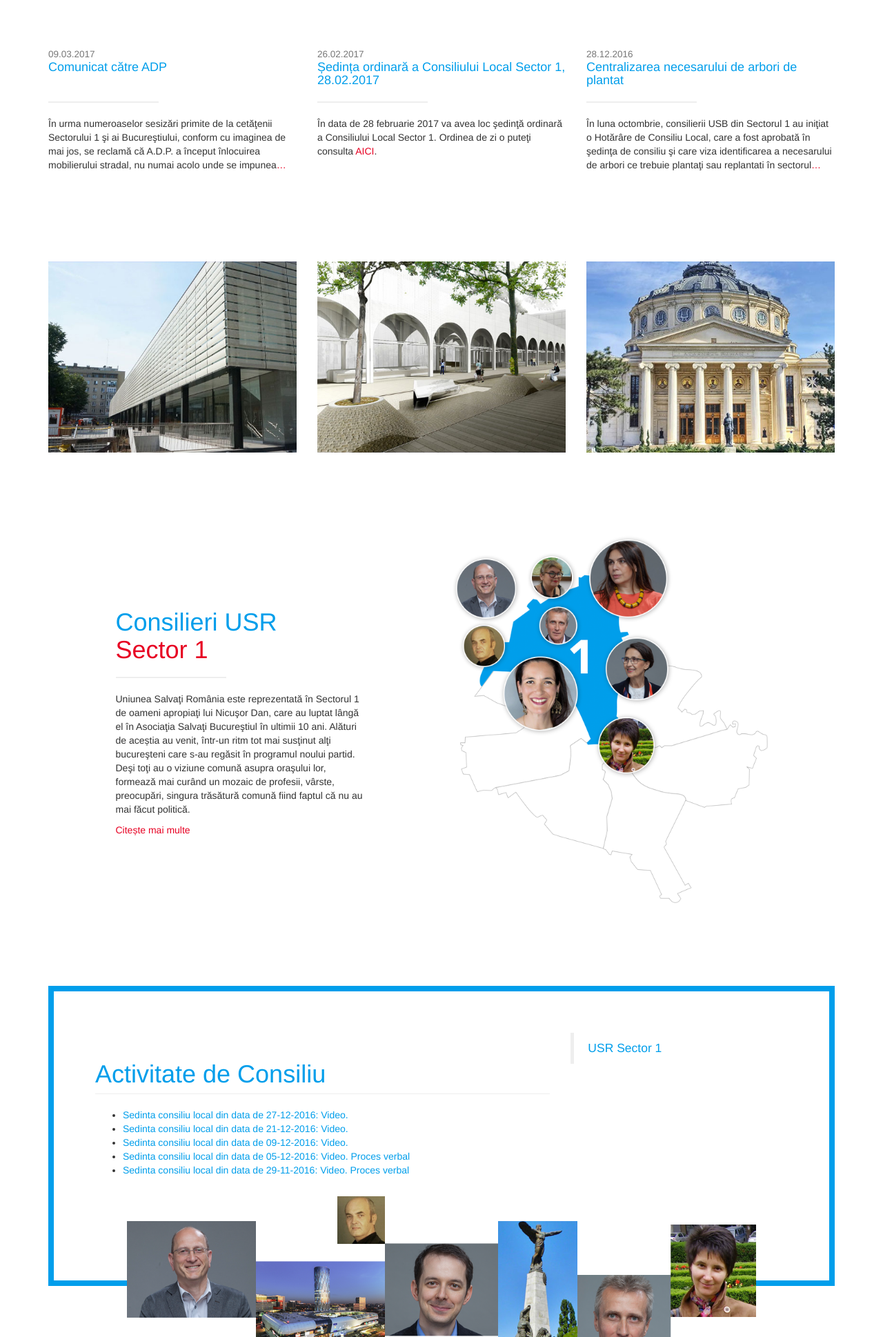
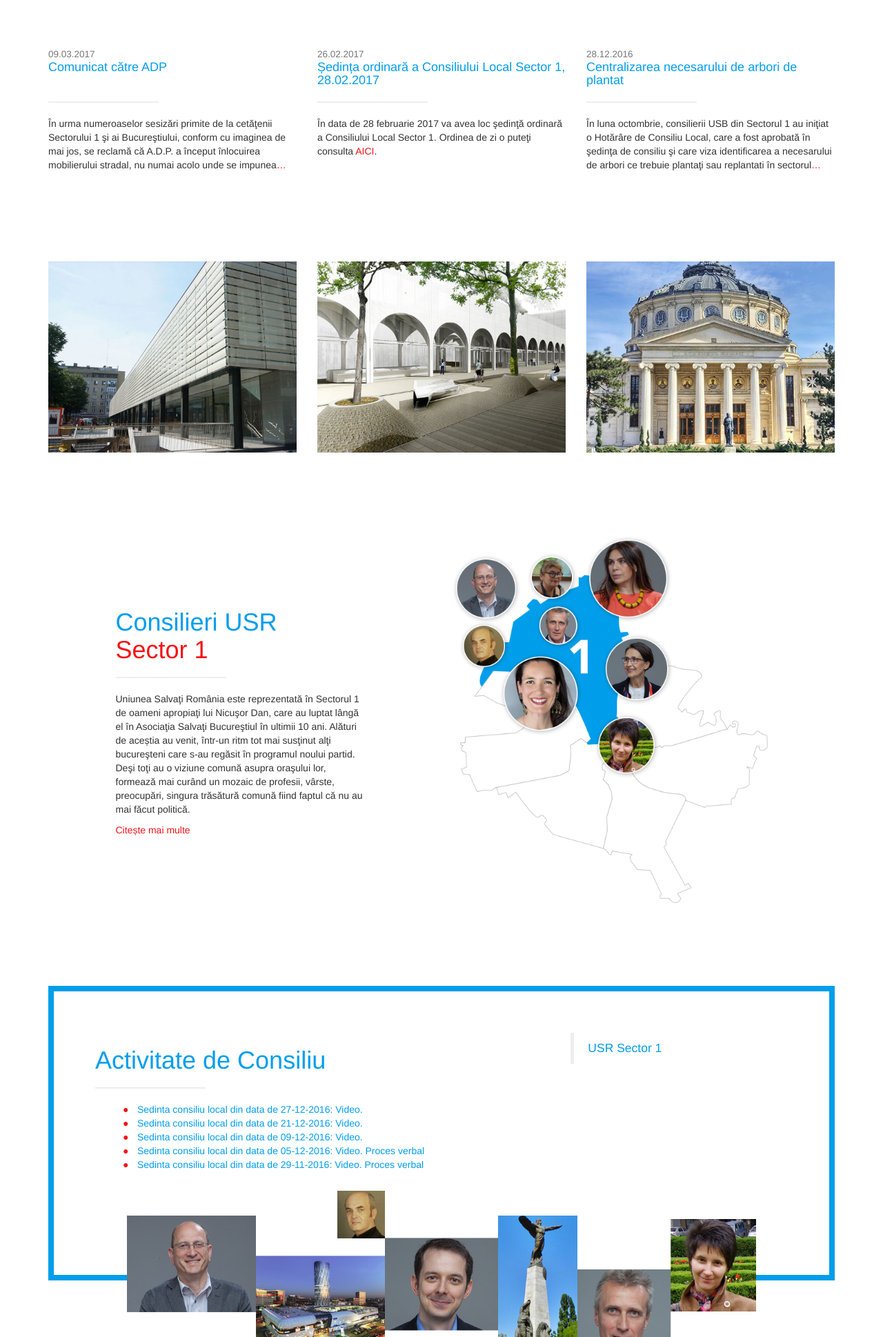
Before and after one commit to u-s-r/sector1, a PHP site: page /html/index.html in a window 1280 px wide. Shown: the part 560-2498 px from the top of the page at 69% size. Run offline with PHP 8.4, Linux system fonts and the light colour scheme; some libraries are stand-ins or nearby versions.

Commit message:
Added bulleted list styles

```diff
--- a/html/index.html
+++ b/html/index.html
@@ -133,8 +133,9 @@
 					<div class="panel-body">
 						<div class="row">
 							<div class="col-md-8">
-								<h1 class="page-header text-primary">Activitate de Consiliu</h1>
-								<ul>
+								<h1 class="section-title text-primary">Activitate de Consiliu</h1>
+								<hr class="divider">
+								<ul class="list list-bulleted">
 									<li><a href="#">Sedinta consiliu local din data de 27-12-2016: Video.</a></li>
 									<li><a href="#">Sedinta consiliu local din data de 21-12-2016: Video.</a></li>
 									<li><a href="#">Sedinta consiliu local din data de 09-12-2016: Video.</a></li>
--- a/less/site.less
+++ b/less/site.less
@@ -91,7 +91,7 @@
 }
 
 .text-danger {
-	color: #e70022;
+	color: #f41215;
 }
 
 .panel {
@@ -131,6 +131,32 @@
 	margin-right: auto;
 }
 
+.list {
+  list-style: none;
+
+  li {
+    padding-left: 1.5em;
+    position: relative;
+
+    &:before {
+      content: "";
+      display: inline-block;
+      left: 0;
+      position: absolute;
+      top: 0;
+    }
+  }
+}
+
+.list-bulleted {
+  li {
+    &:before {
+      color: #f41215;
+      content: "\25cf";
+    }
+  }
+}
+
 .footer {
 	color: #00a0e8;
 	text-align: center;
```
Also changed, not shown: assets/app/css/style.css (+19 -1 lines), assets/app/css/style.min.css (+1 -1 lines), 2 other files.
